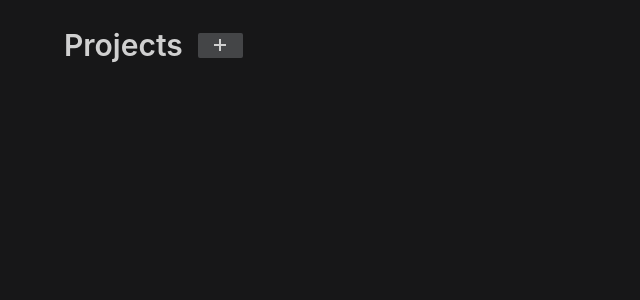
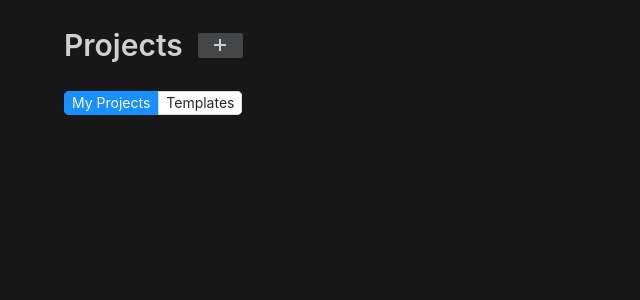
Before and after one commit to nitrogenous/monday-hero, a React (Create React App) app: page / in a window 1280 px wide. Shown: the top 300 px of the page, without its empty margins (0-640 px from the left). Built offline with nearby package versions, Linux system fonts and the light colour scheme.

Commit message:
added beta mark

```diff
--- a/src/App.css
+++ b/src/App.css
@@ -38,6 +38,18 @@ body, .projects {
     background: var(--second-background-color);
 }
 
+.projects.list-selector {
+    overflow: hidden;
+    border-radius: 5px;
+    display: inline-flex;
+    margin-bottom: 15px;
+}
+
+.projects.list-selector Button {
+    border-radius: 0 !important;
+}
+
+
 .projects .list-items-wrapper {
     display: grid;
     grid-template-columns: repeat(auto-fill, minmax(260px, 1fr));
@@ -59,11 +71,34 @@ body, .projects {
 .projects .list-item.project-type-wrapper {
     height: 150px;
     display: flex;
+    position: relative;
     align-items: center;
+    transition: 0.1s ease;
     flex-direction: column;
     justify-content: center;
     background: var(--third-background-color);
     border: 1px solid var(--second-background-color);
+
+}
+
+.projects .list-item.list-item.project-type-wrapper:hover {
+    color: #FDFEFF;
+    background: #2745F1;
+    transition: 0.1s ease;
+    border: 1px solid #2745F1;
+}
+
+.projects .list-item.beta-mark {
+    top: -1px;
+    left: -1px;
+    width: 50px;
+    color: #795605;
+    font-weight: bold;
+    position: absolute;
+    display: inline-flex;
+    background: #F1D943;
+    justify-content: center;
+    border-bottom-right-radius: 5px;
 }
 
 .projects .list-item.project-logo {
--- a/src/Components/ListItem.tsx
+++ b/src/Components/ListItem.tsx
@@ -20,10 +20,13 @@ const ListItem = ({project, projectIndex}:Props) => {
         }
     };
 
+    const betaMarkElement = <span className='list-item beta-mark'>BETA</span>;
+
     return (
         <div className='list-item card'>
             <span>{project.projectName}</span>
             <div className='list-item project-type-wrapper'>
+                {project.projectType === 'Android' && betaMarkElement}
                 {getIconOfProjectType(project.projectType)}
                 <span className='list-item project-type'>{project.projectType}</span>
             </div>
--- a/src/Containers/Projects.tsx
+++ b/src/Containers/Projects.tsx
@@ -17,6 +17,10 @@ const Projects = () => {
                 <Button className='projects button' icon={<PlusOutlined />}  onClick={() => {createProject({projectName: 'mahmut', projectType: 'IOS', projectCreateDate: Date.now() })}} />
             </Header>
             <Content className='projects content'>
+                <div className='projects list-selector'>
+                    <Button type='primary' size='small'>My Projects</Button>
+                    <Button size='small'>Templates</Button>
+                </div>
                 <List projectList={projectList} />
             </Content>
 
```
